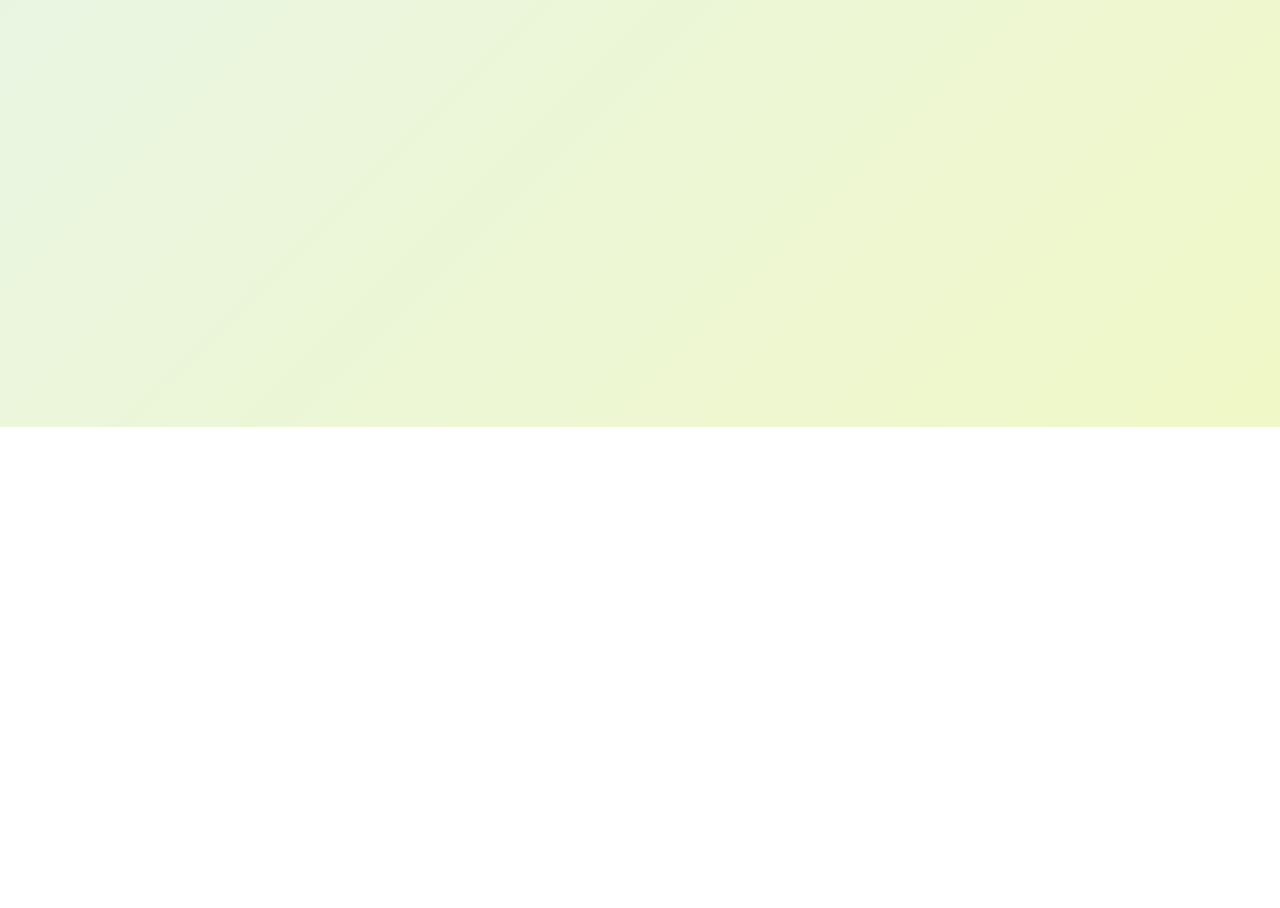
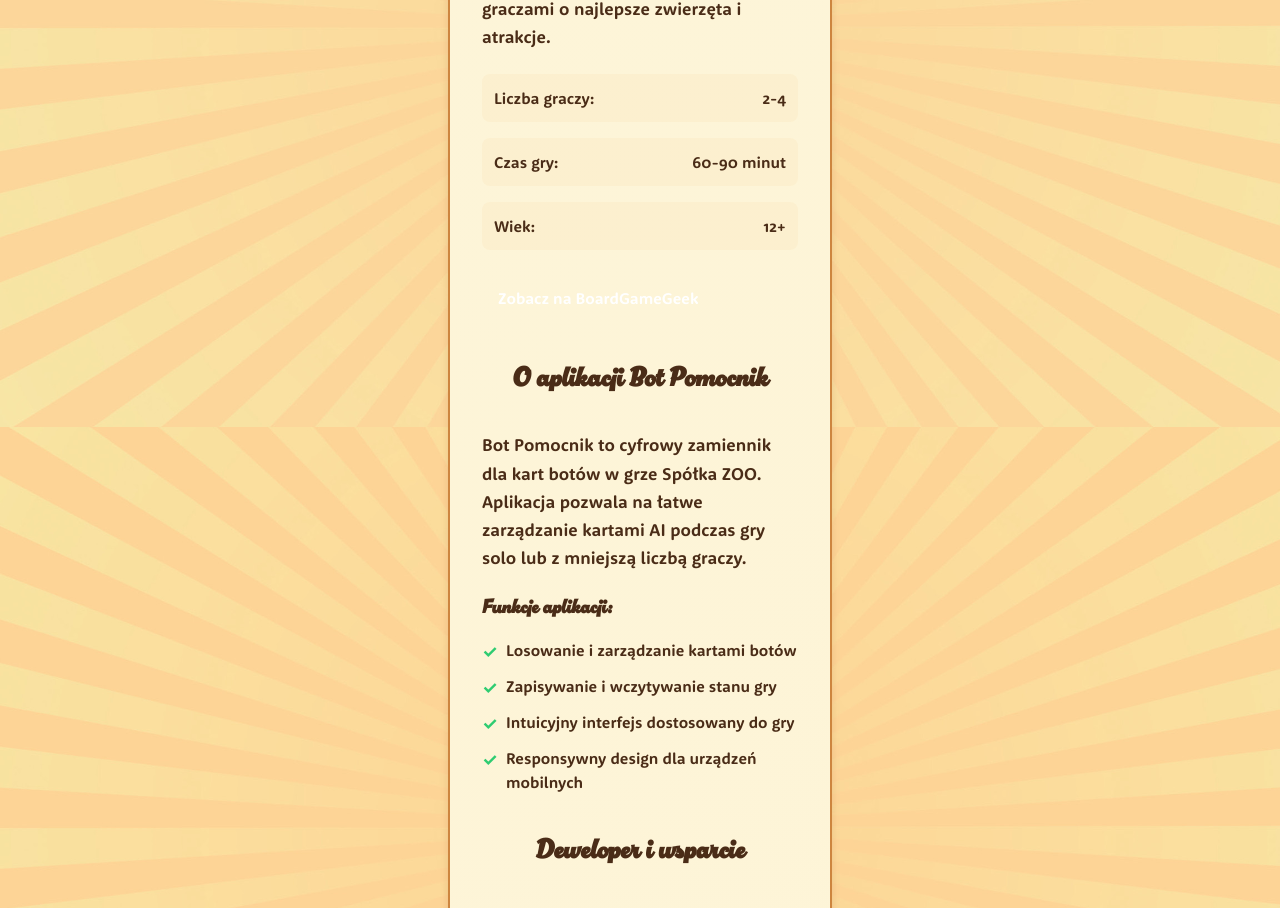
Before and after one commit to lukmarcus/spolka-zoo-bot-pomocnik, a React (Vite) app: page /spolka-zoo-bot-pomocnik/about in a window 1280 px wide. Before the commit this address had no page. Shown: the part 373-1281 px from the top of the page. Before the commit the page ends 800 px from the top, so only its background shows below. Built offline with nearby package versions, Linux system fonts and the light colour scheme.

Commit message:
first version of about page added

```diff
--- a/src/App.tsx
+++ b/src/App.tsx
@@ -3,6 +3,7 @@ import { GameProvider } from "@lib/GameContext";
 import Home from "@ui/Home";
 import Game from "@game/Game";
 import LoadGame from "@ui/LoadGame";
+import About from "@ui/About";
 import "./globals.css";
 
 function App() {
@@ -13,6 +14,7 @@ function App() {
           <Route path="/" element={<Home />} />
           <Route path="/game" element={<Game />} />
           <Route path="/load" element={<LoadGame />} />
+          <Route path="/about" element={<About />} />
         </Routes>
       </Router>
     </GameProvider>
--- /dev/null
+++ b/src/components/ui/About.module.css
@@ -0,0 +1,197 @@
+/* About Component Styles */
+
+.aboutContainer {
+  width: 100%;
+  max-width: 800px;
+  margin: 0 auto;
+  padding: 1rem;
+}
+
+/* Main about card - consistent with other components */
+.aboutCard {
+  text-align: left;
+  padding: 2rem;
+  background: var(--card-bg);
+  border: 2px solid var(--card-border);
+  border-radius: 16px;
+  box-shadow: var(--shadow-medium);
+  position: relative;
+  overflow: hidden;
+}
+
+.aboutCard::before {
+  content: "";
+  position: absolute;
+  top: 0;
+  left: 0;
+  right: 0;
+  bottom: 0;
+  background: linear-gradient(
+    135deg,
+    rgba(139, 69, 19, 0.02),
+    rgba(205, 133, 63, 0.03)
+  );
+  z-index: 1;
+}
+
+/* Sections */
+.section {
+  position: relative;
+  z-index: 2;
+  margin-bottom: 2.5rem;
+}
+
+.section:last-of-type {
+  margin-bottom: 1rem;
+}
+
+.section h2 {
+  color: var(--primary-dark);
+  margin-bottom: 1.5rem;
+  border-bottom: 2px solid var(--accent-light);
+  padding-bottom: 0.5rem;
+}
+
+.section h3 {
+  color: var(--primary);
+  margin-bottom: 1rem;
+  font-size: 1.1rem;
+}
+
+/* Game info section */
+.gameInfo p {
+  font-size: 1.1rem;
+  line-height: 1.6;
+  margin-bottom: 1.5rem;
+  color: var(--text-dark);
+}
+
+.gameDetails {
+  display: grid;
+  grid-template-columns: repeat(auto-fit, minmax(200px, 1fr));
+  gap: 1rem;
+  margin-bottom: 1.5rem;
+}
+
+.detail {
+  display: flex;
+  justify-content: space-between;
+  align-items: center;
+  padding: 0.75rem;
+  background: rgba(245, 198, 125, 0.1);
+  border-radius: 8px;
+  border-left: 4px solid var(--accent-light);
+}
+
+.label {
+  font-weight: bold;
+  color: var(--primary-dark);
+}
+
+/* App info section */
+.appInfo p {
+  font-size: 1.1rem;
+  line-height: 1.6;
+  margin-bottom: 1.5rem;
+  color: var(--text-dark);
+}
+
+.features h3 {
+  margin-bottom: 1rem;
+}
+
+.features ul {
+  list-style: none;
+  padding: 0;
+}
+
+.features li {
+  position: relative;
+  padding-left: 1.5rem;
+  margin-bottom: 0.75rem;
+  color: var(--text-dark);
+  line-height: 1.5;
+}
+
+.features li::before {
+  content: "✓";
+  position: absolute;
+  left: 0;
+  color: #2ecc71;
+  font-weight: bold;
+  font-size: 1.1rem;
+}
+
+/* Developer info */
+.developerInfo p {
+  font-size: 1.1rem;
+  line-height: 1.6;
+  margin-bottom: 1.5rem;
+  color: var(--text-dark);
+}
+
+/* Links */
+.links {
+  display: flex;
+  flex-direction: column;
+  gap: 0.75rem;
+}
+
+.externalLink {
+  display: inline-flex;
+  align-items: center;
+  padding: 0.75rem 1rem;
+  background: var(--primary);
+  color: white;
+  text-decoration: none;
+  border-radius: 8px;
+  font-weight: bold;
+  transition: all 0.3s ease;
+  border: 2px solid var(--primary);
+}
+
+.externalLink:hover {
+  background: var(--primary-dark);
+  border-color: var(--primary-dark);
+  transform: translateY(-2px);
+}
+
+/* Bottom controls */
+.bottomControls {
+  position: relative;
+  z-index: 2;
+  text-align: center;
+  margin-top: 2rem;
+  padding-top: 2rem;
+  border-top: 1px solid var(--accent-light);
+}
+
+/* Responsive design */
+@media (max-width: 768px) {
+  .aboutContainer {
+    padding: 0.5rem;
+  }
+
+  .aboutCard {
+    padding: 1.5rem;
+  }
+
+  .gameDetails {
+    grid-template-columns: 1fr;
+  }
+
+  .detail {
+    flex-direction: column;
+    align-items: flex-start;
+    gap: 0.25rem;
+  }
+
+  .links {
+    gap: 0.5rem;
+  }
+
+  .externalLink {
+    justify-content: center;
+    text-align: center;
+  }
+}
--- /dev/null
+++ b/src/components/ui/About.tsx
@@ -0,0 +1,115 @@
+import React from "react";
+import { useNavigate } from "react-router-dom";
+import Layout from "./Layout";
+import styles from "./About.module.css";
+
+const About: React.FC = () => {
+  const navigate = useNavigate();
+
+  return (
+    <Layout
+      backgroundType="home"
+      title="INFORMACJE"
+      subtitle="O grze i aplikacji"
+    >
+      <div className={styles.aboutContainer}>
+        <div className={styles.aboutCard}>
+          {/* Sekcja o grze */}
+          <section className={styles.section}>
+            <h2>O grze Spółka ZOO</h2>
+            <div className={styles.gameInfo}>
+              <p>
+                <strong>Spółka ZOO</strong> to strategiczna gra planszowa dla
+                2-4 graczy, w której zarządzasz zoo i konkurujesz z innymi
+                graczami o najlepsze zwierzęta i atrakcje.
+              </p>
+              <div className={styles.gameDetails}>
+                <div className={styles.detail}>
+                  <span className={styles.label}>Liczba graczy:</span>
+                  <span>2-4</span>
+                </div>
+                <div className={styles.detail}>
+                  <span className={styles.label}>Czas gry:</span>
+                  <span>60-90 minut</span>
+                </div>
+                <div className={styles.detail}>
+                  <span className={styles.label}>Wiek:</span>
+                  <span>12+</span>
+                </div>
+              </div>
+              <div className={styles.links}>
+                <a
+                  href="https://boardgamegeek.com"
+                  target="_blank"
+                  rel="noopener noreferrer"
+                  className={styles.externalLink}
+                >
+                  Zobacz na BoardGameGeek
+                </a>
+              </div>
+            </div>
+          </section>
+
+          {/* Sekcja o aplikacji */}
+          <section className={styles.section}>
+            <h2>O aplikacji Bot Pomocnik</h2>
+            <div className={styles.appInfo}>
+              <p>
+                Bot Pomocnik to cyfrowy zamiennik dla kart botów w grze Spółka
+                ZOO. Aplikacja pozwala na łatwe zarządzanie kartami AI podczas
+                gry solo lub z mniejszą liczbą graczy.
+              </p>
+              <div className={styles.features}>
+                <h3>Funkcje aplikacji:</h3>
+                <ul>
+                  <li>Losowanie i zarządzanie kartami botów</li>
+                  <li>Zapisywanie i wczytywanie stanu gry</li>
+                  <li>Intuicyjny interfejs dostosowany do gry</li>
+                  <li>Responsywny design dla urządzeń mobilnych</li>
+                </ul>
+              </div>
+            </div>
+          </section>
+
+          {/* Sekcja linków deweloperskich */}
+          <section className={styles.section}>
+            <h2>Deweloper i wsparcie</h2>
+            <div className={styles.developerInfo}>
+              <p>
+                Aplikacja została stworzona z pasji do gier planszowych i
+                programowania.
+              </p>
+              <div className={styles.links}>
+                <a
+                  href="https://github.com/lukmarcus/spolka-zoo-bot-pomocnik"
+                  target="_blank"
+                  rel="noopener noreferrer"
+                  className={styles.externalLink}
+                >
+                  📦 Kod źródłowy na GitHub
+                </a>
+                <a
+                  href="https://github.com/lukmarcus/spolka-zoo-bot-pomocnik/issues"
+                  target="_blank"
+                  rel="noopener noreferrer"
+                  className={styles.externalLink}
+                >
+                  🐛 Zgłoś błąd lub sugestię
+                </a>
+              </div>
+            </div>
+          </section>
+
+          {/* Przycisk powrotu */}
+          <div className={styles.bottomControls}>
+            <button className="btn-secondary" onClick={() => navigate("/")}>
+              Powrót do menu głównego
+            </button>
+          </div>
+        </div>
+      </div>
+    </Layout>
+  );
+};
+
+export default About;
--- a/src/components/ui/Home.tsx
+++ b/src/components/ui/Home.tsx
@@ -27,6 +27,13 @@ const Home: React.FC = () => {
       title: "WCZYTAJ STAN GRY",
       description: "Użyj zapisanego kodu stanu gry",
       action: () => navigate("/load"),
+      disabled: false,
+    },
+    {
+      id: "about",
+      title: "O GRZE I APLIKACJI",
+      description: "Informacje i linki",
+      action: () => navigate("/about"),
       disabled: false,
     },
   ];
```
